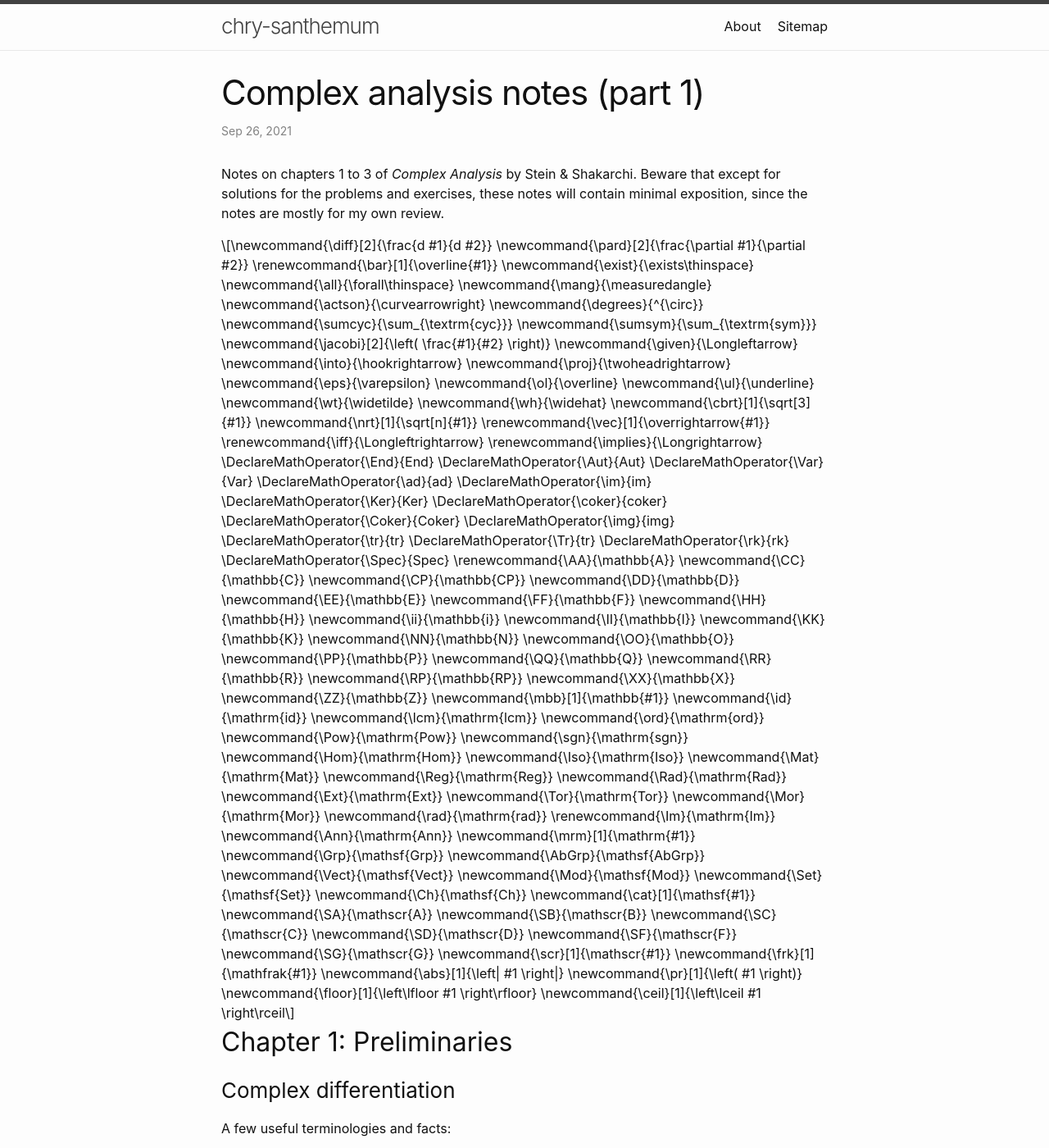
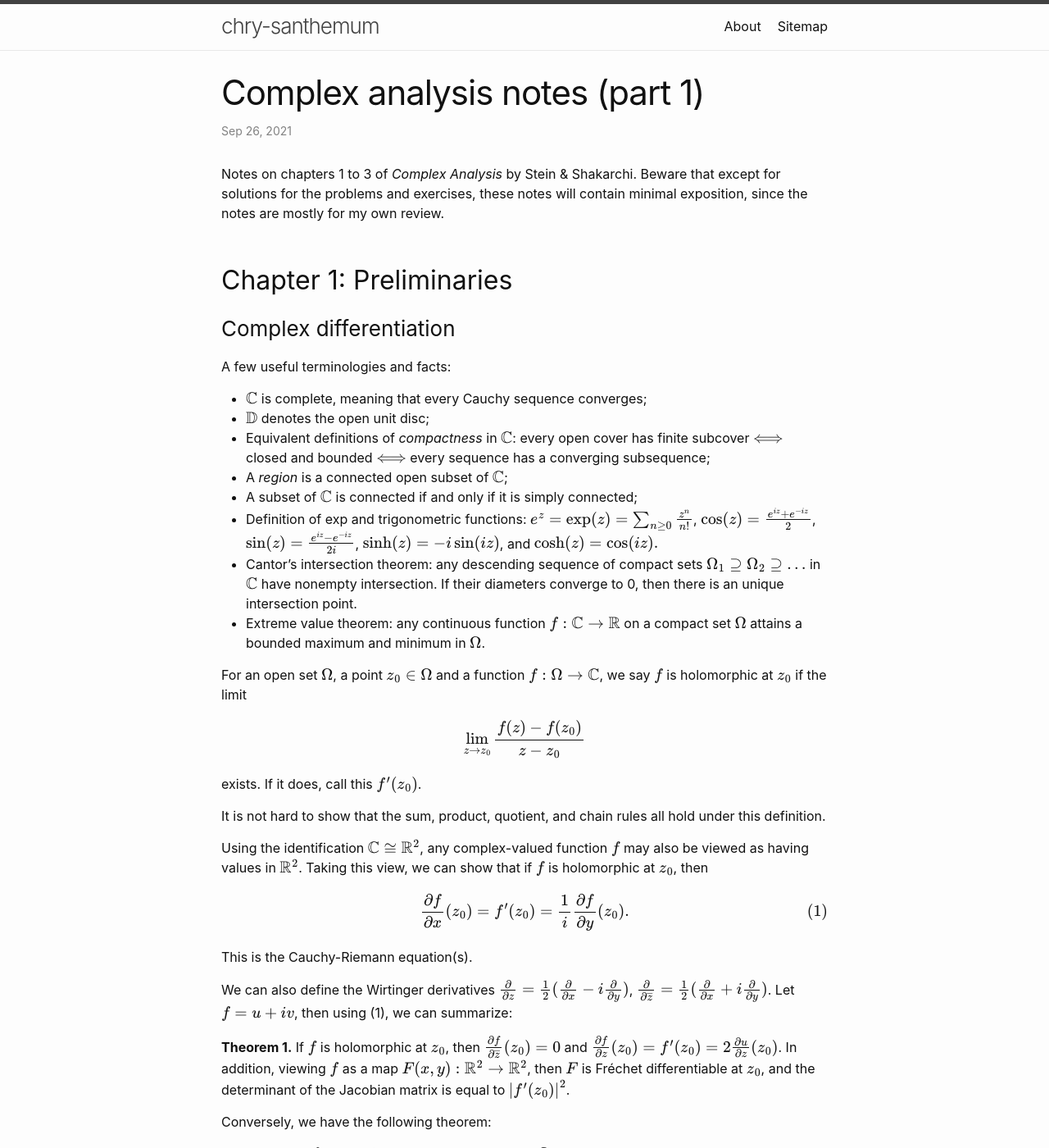
Before and after one commit to chry-santhemum/chry-santhemum.github.io, a Jekyll site: the page built from docs/_posts/2021-09-26-cmplx1.markdown, in a window 1280 px wide and 1400 px high. Shown: the whole window at 82% size. Built offline with Jekyll 4.4.1, drawn with Linux system fonts in a browser that asks for light colours.

```diff
--- a/docs/_posts/2021-09-26-cmplx1.markdown
+++ b/docs/_posts/2021-09-26-cmplx1.markdown
@@ -99,7 +99,7 @@ $$\newcommand{\diff}[2]{\frac{d #1}{d #2}}
 \newcommand{\abs}[1]{\left| #1 \right|}
 \newcommand{\pr}[1]{\left( #1 \right)}
 \newcommand{\floor}[1]{\left\lfloor #1 \right\rfloor}
-\newcommand{\ceil}[1]{\left\lceil #1 \right\rceil$$
+\newcommand{\ceil}[1]{\left\lceil #1 \right\rceil}$$
 
 ## Chapter 1: Preliminaries
 
```
